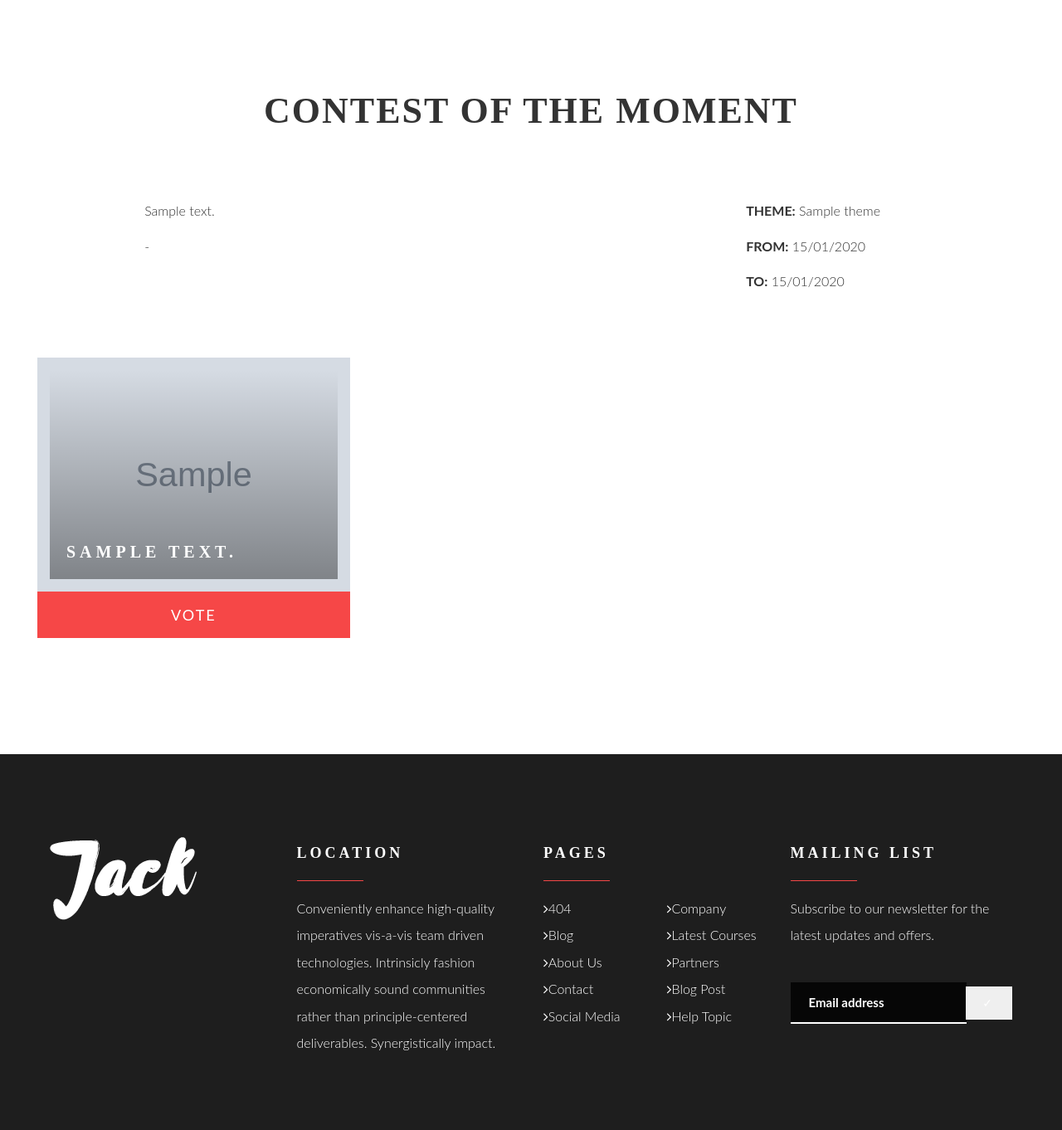
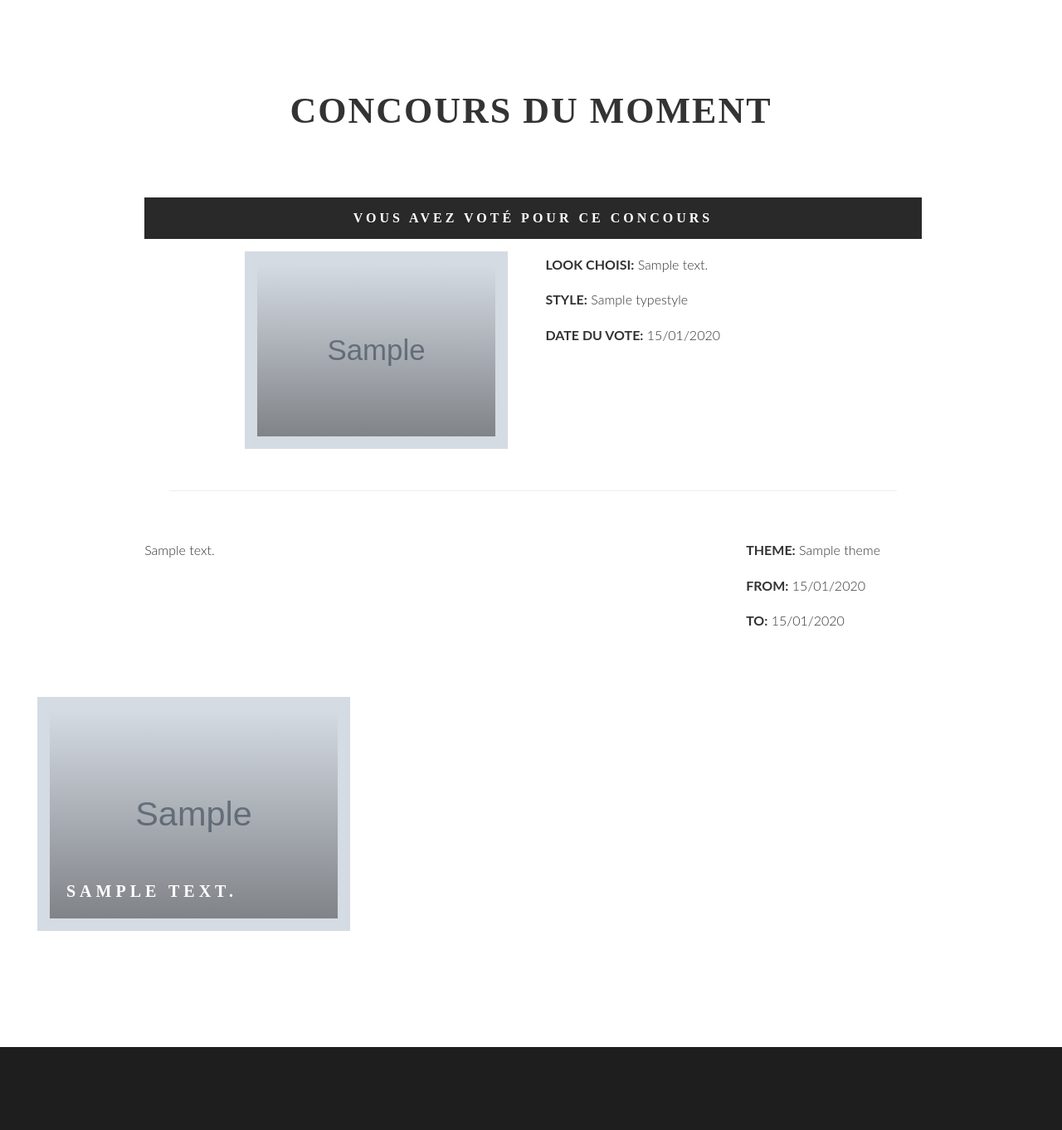
Before and after one commit to SpheB/SymfonyProject, a Symfony app: template Eddy-s-Bonnets/templates/zone_fan/concours.html.twig in a window 1280 px wide. Shown: the part 237-1599 px from the top of the page at 83% size. Run offline with Twig, Linux system fonts and the light colour scheme; the template is opened without the code that fills it: most values are stand-ins (such as "Sample title", 1, 10 or a date in 2020); grey boxes marked "Sample" are stand-in pictures; some libraries are stand-ins or nearby versions.

Commit message:
vote fonctionne

```diff
--- a/Eddy-s-Bonnets/src/Controller/ZoneFanController.php
+++ b/Eddy-s-Bonnets/src/Controller/ZoneFanController.php
@@ -139,9 +139,10 @@ class ZoneFanController extends AbstractController {
     public function concours() {
         $em = $this->getDoctrine()->getManager();
         $ceconcours = $em->getRepository(Concours::class)->findOneByDate();
+        $pastvote =  $em->getRepository(Vote::class)->findOneBy(array ('id_concours'=>$ceconcours, 'id_fan'=>$this->getUser()));
         //dump($ceconcours);
         //die();
-        $vars = ['ceconcours' => $ceconcours];
+        $vars = ['ceconcours' => $ceconcours, 'pastvote' => $pastvote];
 
         return $this->render('zone_fan/concours.html.twig', $vars);
     }
--- a/Eddy-s-Bonnets/templates/home/lookOne.html.twig
+++ b/Eddy-s-Bonnets/templates/home/lookOne.html.twig
@@ -24,7 +24,7 @@
                                         <a href="{{ asset('/dossierFichiers/' ~ look.picture)}}" class="lb-link btn btn-primary mb20">View Image <i class="fa fa-plus smoothie"></i></a>
                                     </div>
                                 </div>
-                            </div
+                            </div>
                         </div>
                         <br>
                     </div>
@@ -56,7 +56,7 @@
                             </div>
                             <br><br>
                         </div>
-                    </div
+                    </div>
                     <div class="white-wrapper">
                         <div class="col-sm-10">
                             <div class="row project-item wow fadeIn" data-wow-delay="0.2s">
@@ -129,7 +129,7 @@
                                 </div>
                             </div>
                         </div>
-                    </div
+                    </div>
                     {#</div>#}
                 </div>
             </div>
--- a/Eddy-s-Bonnets/templates/zone_fan/concours.html.twig
+++ b/Eddy-s-Bonnets/templates/zone_fan/concours.html.twig
@@ -8,7 +8,7 @@
             <div class="container">
                 <div class="row mb60 text-center">
                     <div class="col-sm-12">
-                        <h3 class="section-title">Contest of the Moment</h3>
+                        <h3 class="section-title">Concours du Moment</h3>
                     </div>
                 </div>
             </div>
@@ -17,10 +17,60 @@
                     {% if ceconcours != null %}
                         <div class="col-sm-12 col-sm-offset-1">
                             <div class="col-sm-10">
+
+
+
+                                {% if pastvote != null %}
+                                    <div style="padding: 0px" class="col-sm-12 text-center">
+                                        <div class="panel-group styled-accordion" id="accordion" role="tablist" aria-multiselectable="true">
+                                            <div class="panel panel-default">
+                                                <div class="panel-heading panel-open smoothie" role="tab" id="headingOne">
+                                                    <h4 class="panel-title">
+                                                        <a role="button" data-toggle="collapse" data-parent="#accordion" href="#collapseOne" aria-expanded="true" aria-controls="collapseOne">Vous avez voté pour ce concours</a>
+                                                    </h4>
+                                                </div>
+                                                <div id="collapseOne" class="panel-collapse collapse in" role="tabpanel" aria-labelledby="headingOne">
+                                                    <div class="panel-body">
+                                                        <div class="col-sm-5 col-sm-offset-1">
+
+                                                            <div class="col-sm-12 masonry-portfolio-item mb30 design">
+                                                                <div class="hover-effect smoothie">
+                                                                    <a href="#" class="smoothie">
+                                                                        <img src="{{ asset('/dossierFichiers/' ~ pastvote.idlook.picture) }}" alt="Image" class="img-responsive smoothie"></a>
+                                                                    <div class="hover-overlay smoothie text-center">
+                                                                    </div>
+                                                                    <div class="hover-caption dark-overlay smoothie text-center">
+                                                                        <div class="vertical-align-bottom">
+                                                                            <a href="{{ asset('/dossierFichiers/' ~ pastvote.idlook.picture) }}" class="lb-link btn btn-primary mb20">View Image <i class="fa fa-plus smoothie"></i></a>
+                                                                        </div>
+                                                                    </div>
+                                                                </div>
+                                                            </div>
+                                                        </div>
+                                                        <div class="col-sm-5 text-left">
+                                                            <p><strong>LOOK CHOISI:</strong> {{pastvote.idlook.description}}</p>
+                                                            <p><strong>STYLE:</strong> {{pastvote.idlook.idstyle.typestyle}}</p>
+                                                            <p><strong>DATE DU VOTE:</strong> {{pastvote.datevote|date('d/m/Y')}}</p></p>
+                                                        </div>
+                                                        <div class="col-sm-12">
+                                                            <hr>
+                                                        </div>
+                                                    </div>
+                                                </div>
+                                            </div>
+                                        </div>
+                                    </div>
+                                {% endif %}
+
+
+
+
+
+
                                 <div class="row project-item wow fadeIn" data-wow-delay="0.2s">
                                     <div class="col-sm-9">
                                         <p>{{ceconcours.commentconcours}}</p>
-                                        -                                </div>
+                                    </div>
                                     <div class="col-sm-3">
                                         <p><strong>THEME:</strong> {{ceconcours.theme}}</p>
                                         <p><strong>FROM:</strong> {{ceconcours.datedebut|date('d/m/Y')}}</p>
@@ -54,9 +104,11 @@
                                                                 </div>
                                                             </div>
                                                         </div>
-                                                        <div class="text-center">
-                                                            <a class="btn btn-primary mt30 btn-lg btn-block" href={{"/zone/fan/concours/calcul/"~ceconcours.id~"/"~look.id}}>Vote</a>
-                                                        </div>
+                                                        {% if pastvote == null %}
+                                                            <div class="text-center">
+                                                                <a class="btn btn-primary mt30 btn-lg btn-block" href={{"/zone/fan/concours/calcul/"~ceconcours.id~"/"~look.id}}>Vote</a>
+                                                            </div>
+                                                        {% endif %}
                                                     </div>
                                                 {% endfor %}
 
```
